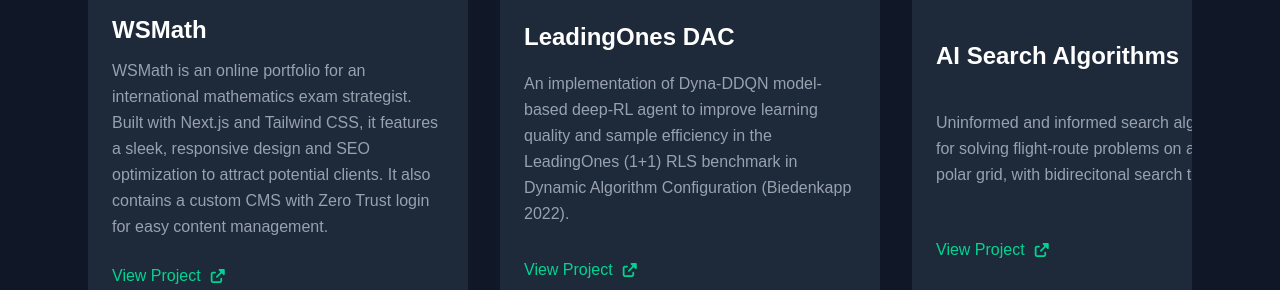
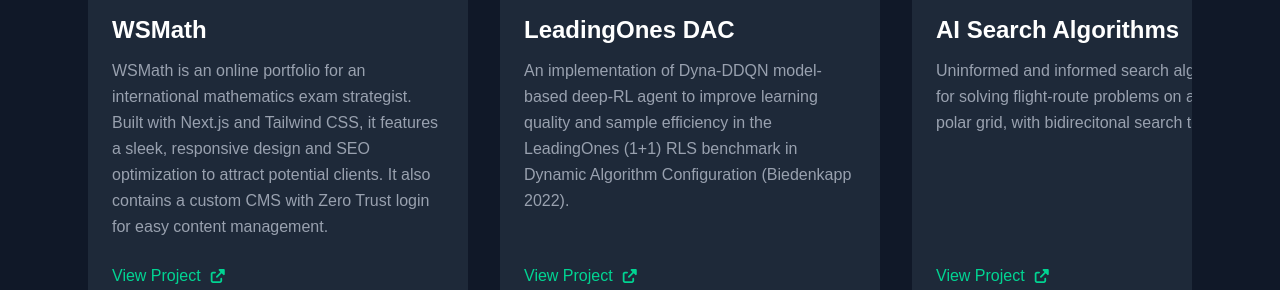
Before and after one commit to XiniDev/xini.dev, a Next.js app: page / in a window 1280 px wide. Shown: the part 1785-2075 px from the top of the page. Built offline with nearby package versions, Linux system fonts and the light colour scheme.

Commit message:
edit project cards

```diff
--- a/src/app/_components/project-card.tsx
+++ b/src/app/_components/project-card.tsx
@@ -16,7 +16,7 @@
   link,
 }: ProjectCardProps) {
   return (
-    <div className="bg-gray-800 rounded-xl p-6 flex flex-col justify-between h-full transform transition duration-300 hover:-translate-y-2 relative hover:z-20">
+    <div className="bg-gray-800 rounded-xl p-6 flex flex-col h-full transform transition duration-300 hover:-translate-y-2 relative hover:z-20">
       {/* Image */}
       <div className="overflow-hidden rounded-lg mb-4">
         <Image
@@ -28,18 +28,20 @@
         />
       </div>
 
-      {/* Title & Description */}
+      {/* Title */}
       <h3 className="text-2xl font-semibold mb-3 text-white">{title}</h3>
-      <p className="text-gray-400 mb-6 leading-relaxed text-sm sm:text-base">
+
+      {/* Description (fills remaining space) */}
+      <p className="text-gray-400 mb-6 leading-relaxed text-sm sm:text-base flex-1">
         {description}
       </p>
 
-      {/* Link with animated underline */}
+      {/* Link pinned to bottom */}
       <a
         href={link}
         target="_blank"
         rel="noopener noreferrer"
-        className="relative inline-flex items-center gap-2 text-emerald-400 font-medium group"
+        className="relative mt-auto inline-flex items-center gap-2 text-emerald-400 font-medium group"
       >
         View Project
         <FontAwesomeIcon icon={faUpRightFromSquare} className="text-sm" />
--- a/src/app/_components/projects.tsx
+++ b/src/app/_components/projects.tsx
@@ -174,7 +174,7 @@
           {loopingProjects.map((project, index) => (
             <div
               key={`${project.title}-${index}`}
-              className="flex-shrink-0 w-[320px] md:w-[360px] lg:w-[380px] flex"
+              className="flex-shrink-0 w-[320px] md:w-[360px] lg:w-[380px] flex items-stretch"
             >
               <ProjectCard {...project} />
             </div>
```
